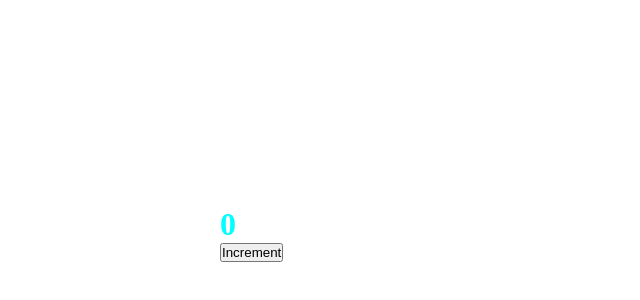
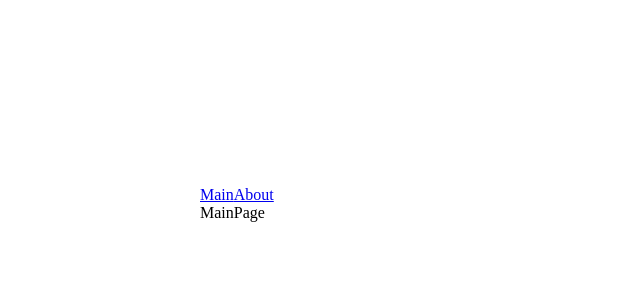
Before and after one commit to Artemonaaa/production-project, a React app: page / in a window 1280 px wide. Shown: the part 14-314 px from the top of the page, without its empty margins (0-640 px from the left). Built offline with nearby package versions, Linux system fonts and the light colour scheme.

Commit message:
Add routing, code splitting, lazy and suspence

```diff
--- a/package.json
+++ b/package.json
@@ -13,7 +13,8 @@
   "description": "",
   "dependencies": {
     "react": "^17.0.2",
-    "react-dom": "^17.0.2"
+    "react-dom": "^17.0.2",
+    "react-router-dom": "^6.2.1"
   },
   "devDependencies": {
     "@types/node": "^17.0.21",
--- a/src/App.tsx
+++ b/src/App.tsx
@@ -1,10 +1,20 @@
-import { Counter } from "./components/Counter";
+import { Link, Route, Routes } from "react-router-dom";
+import { AboutPageAsync } from "./pages/AboutPage/AboutPage.async";
+import { MainPageAsync } from "./pages/MainPage/MainPage.async";
 import "./index.scss";
+import { Suspense } from "react";
 
 const App = () => {
   return (
     <div className="app">
-      <Counter />
+      <Link to={"/"}>Main</Link>
+      <Link to={"/about"}>About</Link>
+      <Suspense fallback={<div>Wait...</div>}>
+        <Routes>
+          <Route path={"/about"} element={<AboutPageAsync />} />
+          <Route path={"/"} element={<MainPageAsync />} />
+        </Routes>
+      </Suspense>
     </div>
   );
 };
--- a/src/index.tsx
+++ b/src/index.tsx
@@ -1,4 +1,10 @@
 import { render } from "react-dom";
 import App from "./App";
+import { BrowserRouter } from "react-router-dom";
 
-render(<App />, document.getElementById("root"));
+render(
+  <BrowserRouter>
+    <App />
+  </BrowserRouter>,
+  document.getElementById("root")
+);
--- /dev/null
+++ b/src/pages/AboutPage/AboutPage.async.tsx
@@ -0,0 +1,3 @@
+import { lazy } from "react";
+
+export const AboutPageAsync = lazy(() => import("./AboutPage"));
--- /dev/null
+++ b/src/pages/AboutPage/AboutPage.tsx
@@ -0,0 +1,7 @@
+import React from "react";
+
+const AboutPage = () => {
+  return <div>AboutPage</div>;
+};
+
+export default AboutPage;
--- /dev/null
+++ b/src/pages/MainPage/MainPage.async.tsx
@@ -0,0 +1,3 @@
+import { lazy } from "react";
+
+export const MainPageAsync = lazy(() => import("./MainPage"));
--- /dev/null
+++ b/src/pages/MainPage/MainPage.tsx
@@ -0,0 +1,7 @@
+import React from "react";
+
+const MainPage = () => {
+  return <div>MainPage</div>;
+};
+
+export default MainPage;
```
Also changed, not shown: 2 other files (tests, documents, lock files or other folders).
